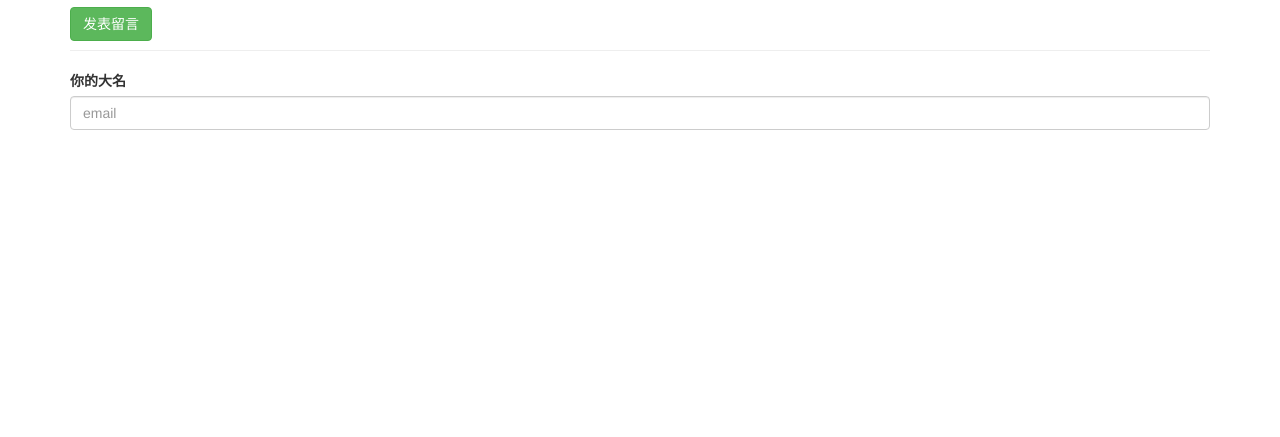
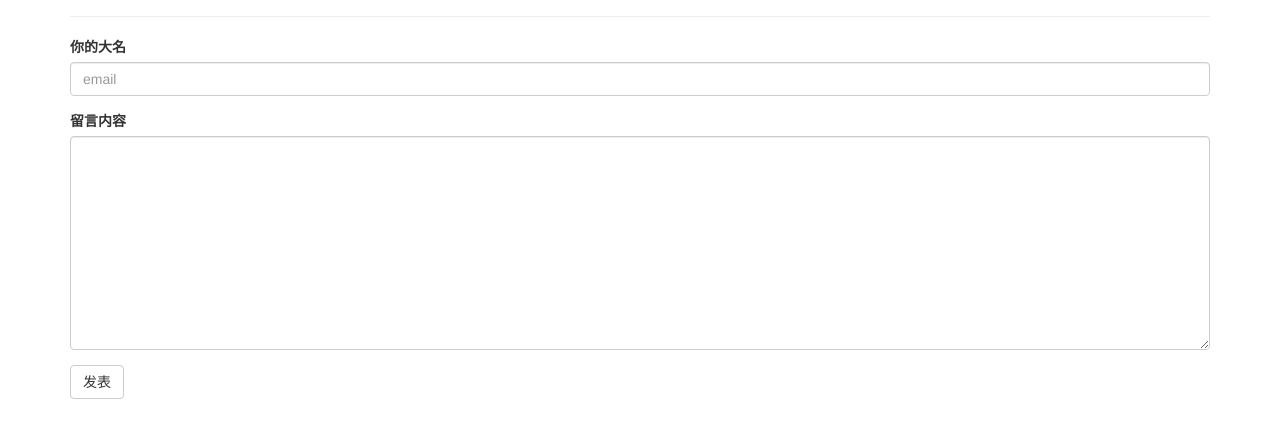
Before and after one commit to lianglanlan/nodejs-learn02, a plain HTML site: page views/post.html in a window 1280 px wide. Shown: the part 83-520 px from the top of the page. Drawn offline with Linux system fonts and the light colour scheme.

Commit message:
html表单添加提交逻辑

```diff
--- a/views/post.html
+++ b/views/post.html
@@ -7,20 +7,35 @@
     <title>Document</title>
     <link rel="stylesheet" href="/public/lib/bootstrap/dist/css/bootstrap.css">
 </head>
+<!-- 表单提交的做法
+控件元素必须有name属性
+表单提交分为：
+    1、默认的提交行为
+    action 表单提交的地址
+    method 表单提交的方法
+        get post
+    2、表单异步提交
+-->
 
 <body>
     <div class="header container">
         <div class="page-header">
             <h1><a href="/">首页</a><small>发表评论</small></h1>
-            <a href="post.html" class="btn btn-success">发表留言</a>
         </div>
     </div>
     <div class="comments container">
-        <form>
+        <form action="" method="get">
             <div class="form-group">
-                <label for="">你的大名</label>
-                <input type="email" class="form-control" placeholder="email">
+                <label for="input_name">你的大名</label>
+                <input type="text" class="form-control" placeholder="email" id="input_name" required minlength="2"
+                    maxlength="10" name="name">
             </div>
+            <div class="form-group">
+                <label for="textarea_message">留言内容</label>
+                <textarea name="message" id="textarea_message" cols="30" rows="10" class="form-control" required
+                    minlength="5" maxlength="20"></textarea>
+            </div>
+            <button type="submit" class="btn btn-default">发表</button>
         </form>
     </div>
 </body>
```
